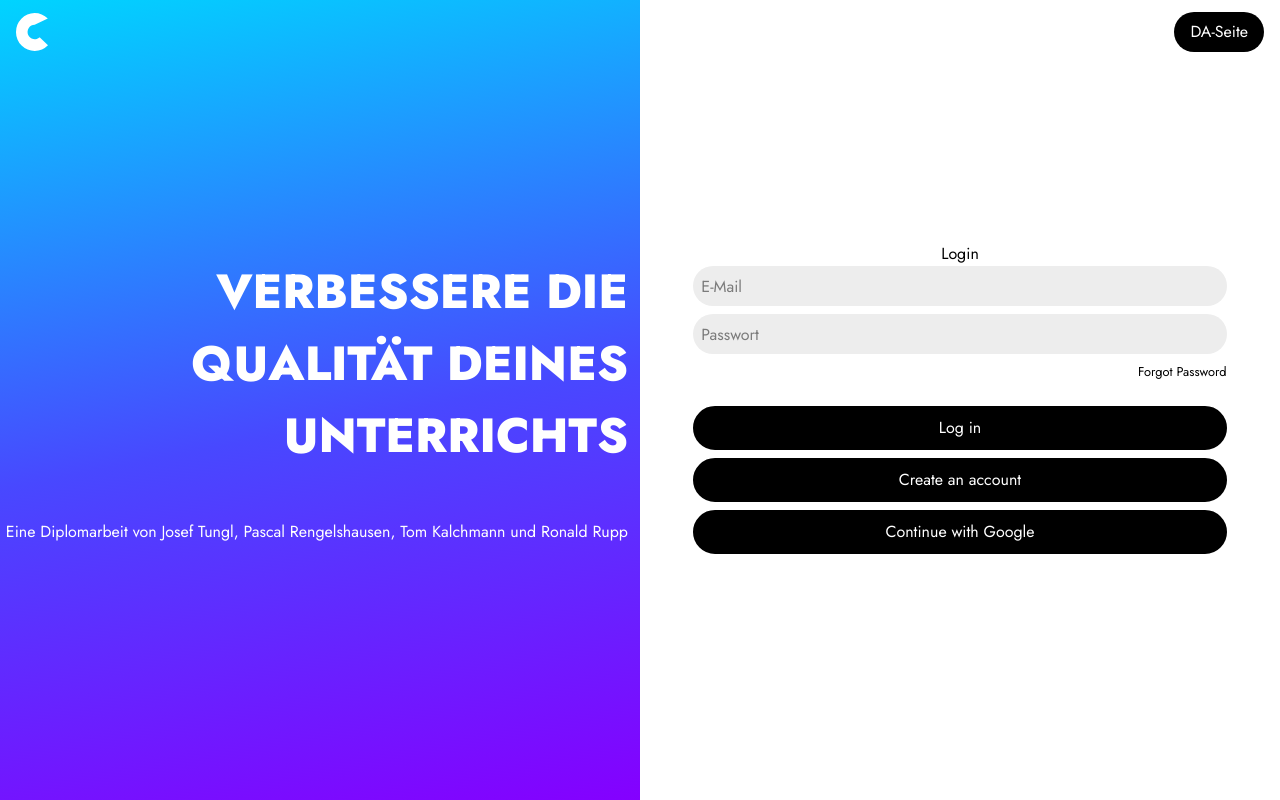
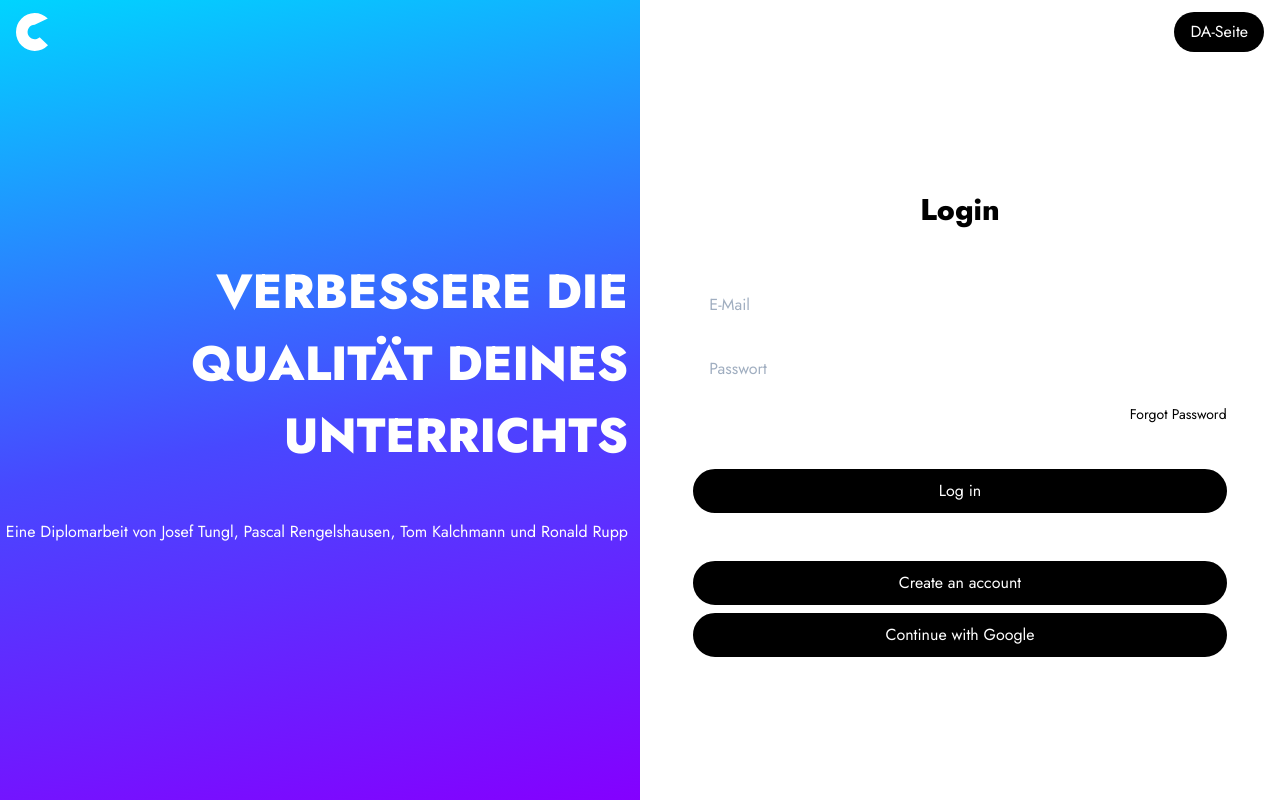
Before and after one commit to ronaldrupp/checkit-app, a Vue app: page /login in a window 1280 px wide. Built offline with nearby package versions, Linux system fonts and the light colour scheme; what vue-confetti, vue-google-oauth2 would draw is missing.

Commit message:
made some changes

```diff
--- a/src/App.vue
+++ b/src/App.vue
@@ -73,23 +73,7 @@ a {
   width: 100%;
   height: 100%;
 }
-input {
-  border-radius: var(--border-radius);
-  height: 2.5rem;
-  margin-bottom: 0.5rem;
-  background-color: var(--input-background-color);
-  border: none;
-  padding: 0.5rem;
-  width: 100%;
-  font-family: "Jost";
-}
-input::placeholder {
-  color: var(--input-placeholder-color);
-}
-/* #nav {
-  padding: 30px;
-}
-
+/*
 #nav a {
   font-weight: bold;
   color: #2c3e50;
--- a/src/components/FeedbackCompleted.vue
+++ b/src/components/FeedbackCompleted.vue
@@ -1,13 +1,13 @@
 <template>
   <div class="flex w-full h-full flex-col justify-center items-center">
       <h1 class="text-6xl my-12">🥳</h1>
-      <h3 class="text-xl font-bold">Danke fürs Mitmachen</h3>
+      <h3 class="text-xl font-bold text-center">{{dataFromAPI.completedMessage}}</h3>
       <div class="flex mt-6">
         <img
           class="profile-img"
-          :src="creator.photo_url"
+          :src="dataFromAPI.creator.photo_url"
         />
-        <p>{{creator.name}}</p>
+        <p>{{dataFromAPI.creator.name}}</p>
       </div>
       <div class="flex items-center flex-col mt-12">
         <p>Feedback powered by</p>
@@ -22,7 +22,7 @@ export default {
     this.letItRain();
   },
   props: {
-      creator: {
+      dataFromAPI: {
           type: Object
       },
   },
--- a/src/components/LoginForm.vue
+++ b/src/components/LoginForm.vue
@@ -1,36 +1,50 @@
 <template>
   <div class="flex flex-col items-center">
-    <h1>Login</h1>
+    <h1 class="font-bold text-3xl my-12">Login</h1>
     <form class="flex flex-col w-5/6">
       <p v-if="messageFromAPI" class="error">{{ messageFromAPI.message }}</p>
-      <input type="email" placeholder="E-Mail" v-model="email" />
-      <input type="password" placeholder="Passwort" v-model="password" />
-      <router-link to="/foo" style="font-size: 0.8rem; align-self: flex-end	"
+      <input
+        class="px-4 rounded-full h-12"
+        type="email"
+        placeholder="E-Mail"
+        v-model="email"
+      />
+      <input
+        class="mt-4 px-4 rounded-full h-12"
+        type="password"
+        placeholder="Passwort"
+        v-model="password"
+      />
+      <router-link
+        to="/login/forgotpassword"
+        class="self-end mt-3 text-sm"
         >Forgot Password</router-link
       >
       <div class="flex flex-col mt-5">
         <button
           @click="handleLogin"
-          class="w-full my-1 bg-black hover:bg-opacity-75 text-white py-2 px-4 rounded-full"
+          class="w-full my-6 bg-black hover:bg-opacity-75 text-white py-2 px-4 rounded-full"
           :disabled="isLoading"
         >
           <p v-if="!isLoading">Log in</p>
           <p v-else>Loading</p>
         </button>
+      </div>
+    </form>
+    <div class="flex flex-col mt-5 w-5/6">
       <button
-          class="w-full my-1 bg-black hover:bg-opacity-75 text-white py-2 px-4 rounded-full"
+        class="w-100 my-1 bg-black hover:bg-opacity-75 text-white py-2 px-4 rounded-full"
         @click.prevent="$emit('change-mode', '')"
       >
         Create an account
       </button>
       <button
-          class="w-full my-1 bg-black hover:bg-opacity-75 text-white py-2 px-4 rounded-full"
+        class="w-100 my-1 bg-black hover:bg-opacity-75 text-white py-2 px-4 rounded-full"
         @click.prevent="handleGoogle"
       >
         Continue with Google
       </button>
     </div>
-    </form>
   </div>
 </template>
 
@@ -74,18 +88,4 @@ export default {
   text-align: center;
   color: var(--alert-color);
 }
-
-input {
-  border-radius: var(--border-radius);
-  height: 2.5rem;
-  margin-bottom: 0.5rem;
-  background-color: var(--input-background-color);
-  border: none;
-  padding: 0.5rem;
-  width: 100%;
-  font-family: "Jost";
-}
-input::placeholder {
-  color: var(--input-placeholder-color);
-}
 </style>
--- a/src/views/Feedback.vue
+++ b/src/views/Feedback.vue
@@ -14,7 +14,7 @@
         @next-quest="handleIncoming"
       />
     </div>
-    <FeedbackCompleted v-else :creator="dataFromAPI.creator" />
+    <FeedbackCompleted v-else :dataFromAPI="dataFromAPI" />
   </div>
 </template>
 
@@ -65,6 +65,7 @@ export default {
           name: "Anna Jakobsen",
           photo_url: "https://www.myspass.de/myspass/media/images/videos/10/7910_640x360.jpg"
         },
+        completedMessage: "Danke fürs Mitmachen, liebe Klasse."
       },
     };
   },
```
Lines whose indentation alone changed are shown as unchanged.
